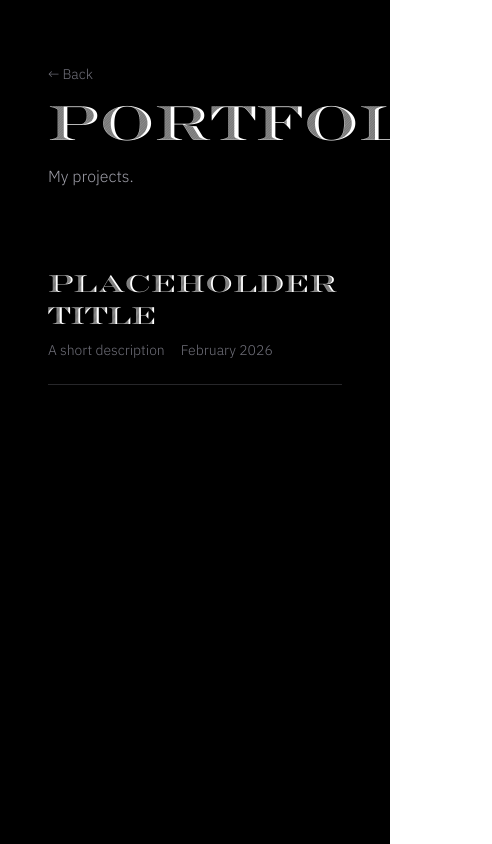
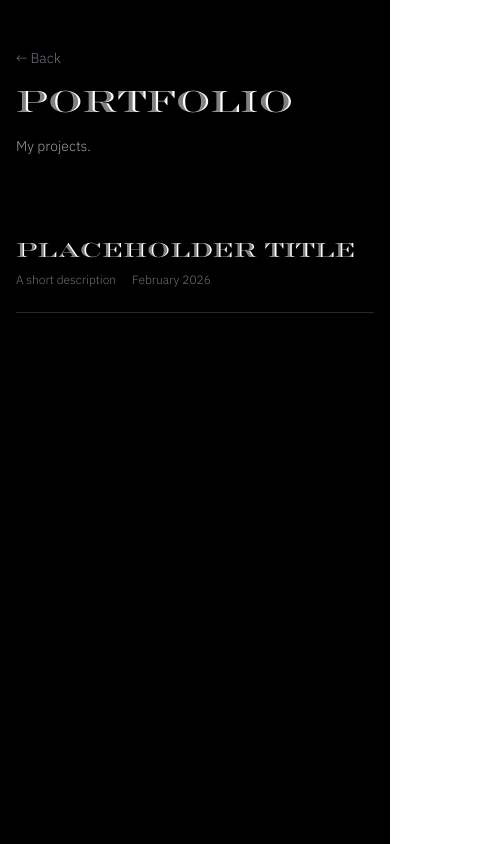
Before and after one commit to tempelfeldsg/website, a Next.js app: page /portfolio in a window 390 px wide. Shown: the whole page, 492 px wide, since content can reach past the window. Built offline with nearby package versions, Linux system fonts and the light colour scheme.

Commit message:
fix: mobile improvement for portfolio

```diff
--- a/app/portfolio/page.js
+++ b/app/portfolio/page.js
@@ -6,7 +6,7 @@ export default function Portfolio()
 {
 
 return (
-<main className="bg-black text-white min-h-screen px-12 py-12">
+<main className="bg-black text-white min-h-screen py-8 px-4 md:px-12 md:py-12">
 	<div className="max-w-3xl pt-4 mb-4">
   		<Link href="/" className="text-zinc-500 text-start flex hover:text-zinc-400 text-sm font-[Main]">
     		← Back
@@ -14,8 +14,8 @@ return (
 	</div>
 
 	<div className="mb-20">
-        	<h1 className="text-5xl font-[Title]">Portfolio</h1>
-        	<p className="text-zinc-400 mt-4 font-[Main]">
+        	<h1 className="md:text-5xl text-3xl font-[Title]">Portfolio</h1>
+        	<p className="text-zinc-400 md:text-base text-sm mt-4 font-[Main]">
           		My projects.
         	</p>
       	</div>
@@ -24,11 +24,11 @@ return (
         	{portfolio.map((p) => (
           	<Link key={p.slug} href={`/portfolio/${p.slug}`} className="group block">
   			<div className="border-b border-zinc-800 pb-6 group-hover:border-zinc-600 transition-colors">
-    				<h2 className="text-2xl font-[Title] group-hover:text-zinc-400 transition-colors">{p.title}</h2>
+    				<h2 className="text-xl md:text-2xl font-[Title] group-hover:text-zinc-400 transition-colors">{p.title}</h2>
 
     				<div className="flex font-[Main] justify-start items-center gap-4 mt-2">
-      					<p className="text-zinc-500 text-sm">{p.desc}</p>
-      					<p className="text-zinc-500 text-sm">{p.date}</p>
+      					<p className="text-zinc-500 text-xs md:text-sm">{p.desc}</p>
+      					<p className="text-zinc-500 text-xs md:text-sm">{p.date}</p>
     				</div>
   			</div>
 		</Link>
```
